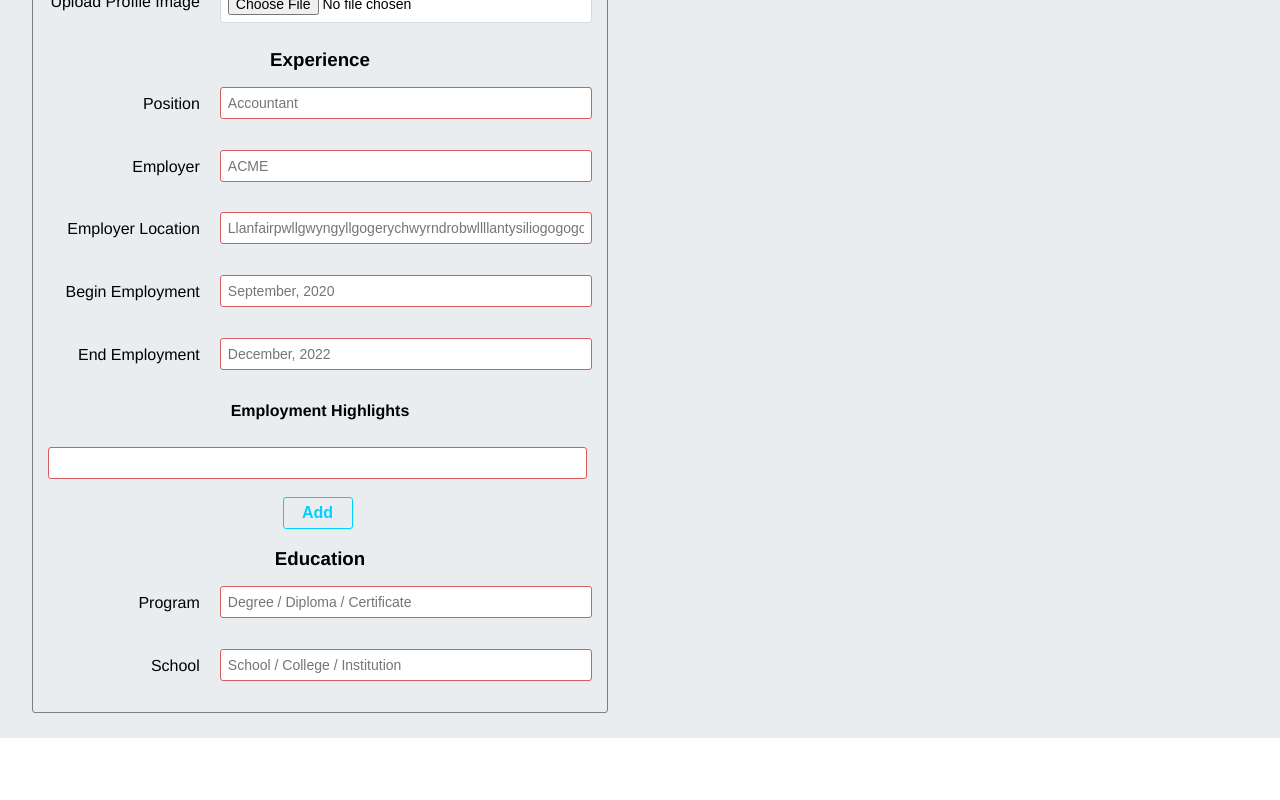
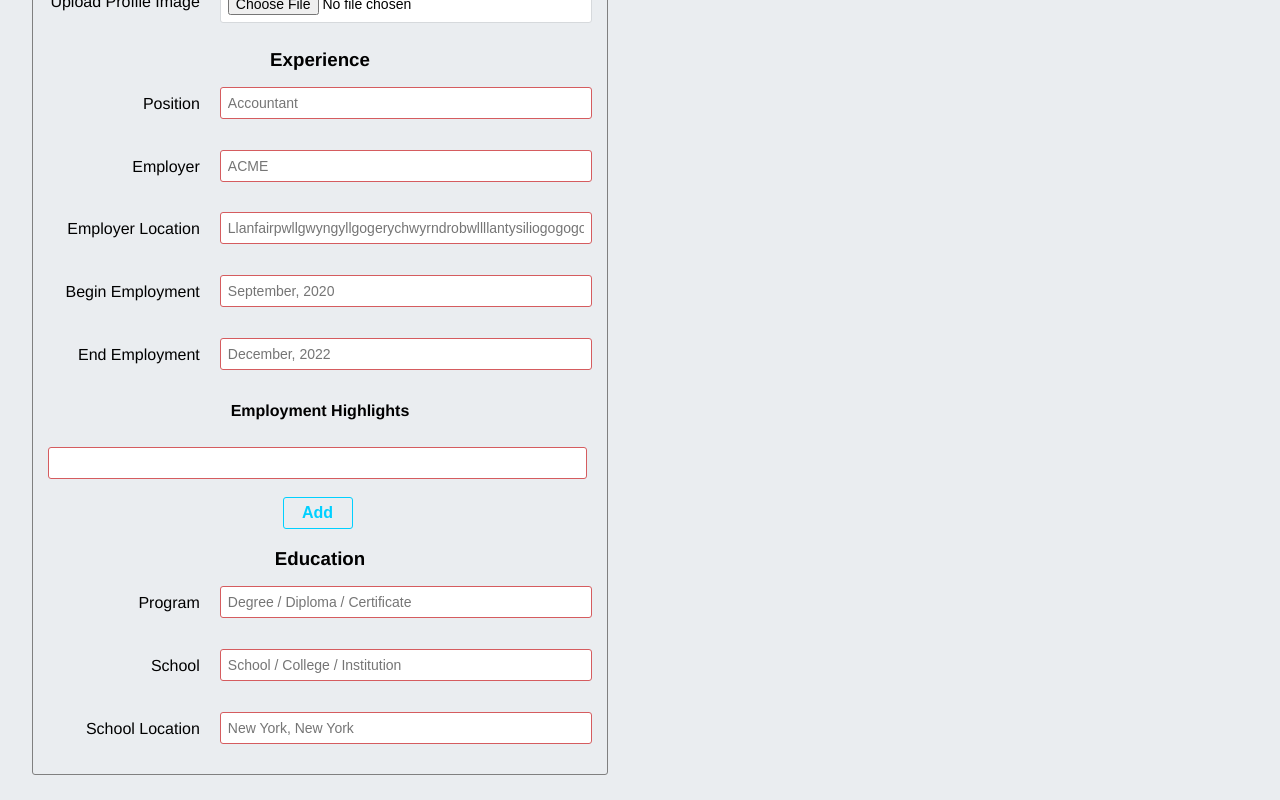
Before and after one commit to chapmancbVCU/cv-application, a React (Create React App) app: page / in a window 1280 px wide. Shown: the part 789-1589 px from the top of the page. Before the commit the page ends 1527 px from the top, so only its background shows below. Built offline with nearby package versions, Linux system fonts and the light colour scheme.

Commit message:
Added school location to form and CV.  Increased max length to school name and degree name.

```diff
--- a/src/components/CV.tsx
+++ b/src/components/CV.tsx
@@ -41,6 +41,7 @@ interface CVProps {
     profile: string;
     profileImage: any;
     position: string;
+    schoolLocation: string;
     schoolName: string;
     title: string;
 }
@@ -74,6 +75,7 @@ const CV : FC<CVProps> = ({
         profile,
         profileImage,
         position,
+        schoolLocation,
         schoolName,
         title
     }) => {
@@ -131,7 +133,7 @@ const CV : FC<CVProps> = ({
 
             <div className="education-history">
                 <div className="section-label education-label">Education History</div>
-                <div>{degree}, {schoolName}</div>
+                <div>{degree}, {schoolName}, {schoolLocation}</div>
             </div>
         </div>
     );
--- a/src/components/Form.tsx
+++ b/src/components/Form.tsx
@@ -39,6 +39,7 @@ interface ApplicationProps {
     handlePhoneNumberInput: any;
     handleProfileInput: any;
     handlePositionInput: any;
+    handleSchoolLocationInput: any;
     handleSchoolNameInput: any;
     handleTitleInput: any;
     lastName: string;
@@ -47,6 +48,7 @@ interface ApplicationProps {
     phoneNumberFormatter: any;
     profile: string;
     position: string;
+    schoolLocation: string;
     schoolName: string;
     title: string;
     uploadFile: any;
@@ -83,6 +85,7 @@ const Form : FC<ApplicationProps> = ({
         handlePhoneNumberInput,
         handleProfileInput,
         handlePositionInput,
+        handleSchoolLocationInput,
         handleSchoolNameInput,
         handleTitleInput,
         lastName,
@@ -91,6 +94,7 @@ const Form : FC<ApplicationProps> = ({
         phone,
         position,
         profile,
+        schoolLocation,
         schoolName,
         title,
         uploadFile
@@ -312,7 +316,7 @@ const Form : FC<ApplicationProps> = ({
                         type="text"
                         placeholder="Degree / Diploma / Certificate"
                         minLength={5}
-                        maxLength={20}
+                        maxLength={80}
                         required
                         onChange={(event) =>
                             handleDegreeInput(event)}
@@ -325,11 +329,24 @@ const Form : FC<ApplicationProps> = ({
                         type="text"
                         placeholder="School / College / Institution"
                         minLength={5}
-                        maxLength={20}
+                        maxLength={80}
                         required
                         onChange={(event) =>
                             handleSchoolNameInput(event)}
                         value={schoolName}/>
+                </div>
+                <div className="form-row">
+                    <label htmlFor="school-name">School Location</label>
+                    <input id="school-location"
+                        name="school-location"
+                        type="text"
+                        placeholder="New York, New York"
+                        minLength={5}
+                        maxLength={80}
+                        required
+                        onChange={(event) =>
+                            handleSchoolLocationInput(event)}
+                        value={schoolLocation}/>
                 </div>
             </form>
         </div>
--- a/src/components/Main.tsx
+++ b/src/components/Main.tsx
@@ -81,9 +81,10 @@ function Main() {
     const [profile, setProfile] = useState("");
     const [profileImage, setProfileImage] = useState<File | null>(null);
     const [position, setPosition] = useState("");
+    const [schoolLocation, setSchoolLocation] = useState("");
     const [schoolName, setSchoolName] = useState("");
     const [title, setTitle] = useState("");
-    console.log(employmentBulletPoints)
+
     /**
      * Event handler that updates value of address when input is detected.
      * @param event The event provided by onChange.
@@ -199,6 +200,10 @@ function Main() {
         setPosition(event.target.value);
     }
 
+    function handleSchoolLocationInput(event: any) {
+        setSchoolLocation(event.target.value);
+    }
+
     function handleSchoolNameInput(event: any) {
         setSchoolName(event.target.value);
     }
@@ -263,6 +268,7 @@ function Main() {
                 handlePhoneNumberInput={handlePhoneNumberInput}
                 handleProfileInput={handleProfileInput}
                 handlePositionInput={handlePositionInput}
+                handleSchoolLocationInput={handleSchoolLocationInput}
                 handleSchoolNameInput={handleSchoolNameInput}
                 handleTitleInput={handleTitleInput}
                 lastName={lastName}
@@ -271,6 +277,7 @@ function Main() {
                 phoneNumberFormatter={phoneNumberFormatter}
                 profile={profile}
                 position={position}
+                schoolLocation={schoolLocation}
                 schoolName={schoolName}
                 title={title}
                 uploadFile={uploadFile}
@@ -290,6 +297,7 @@ function Main() {
                 profile={profile}
                 profileImage={profileImage}
                 position={position}
+                schoolLocation={schoolLocation}
                 schoolName={schoolName}
                 title={title}
             />
```
